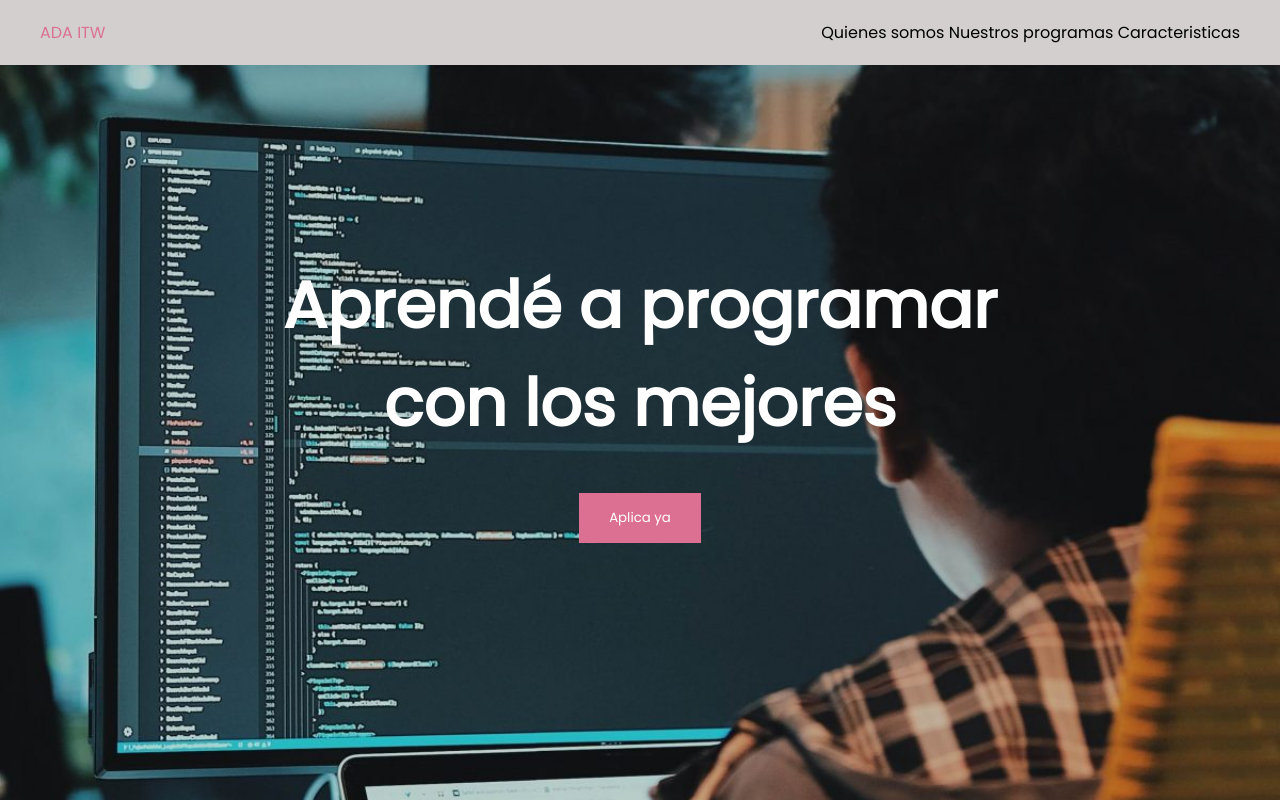
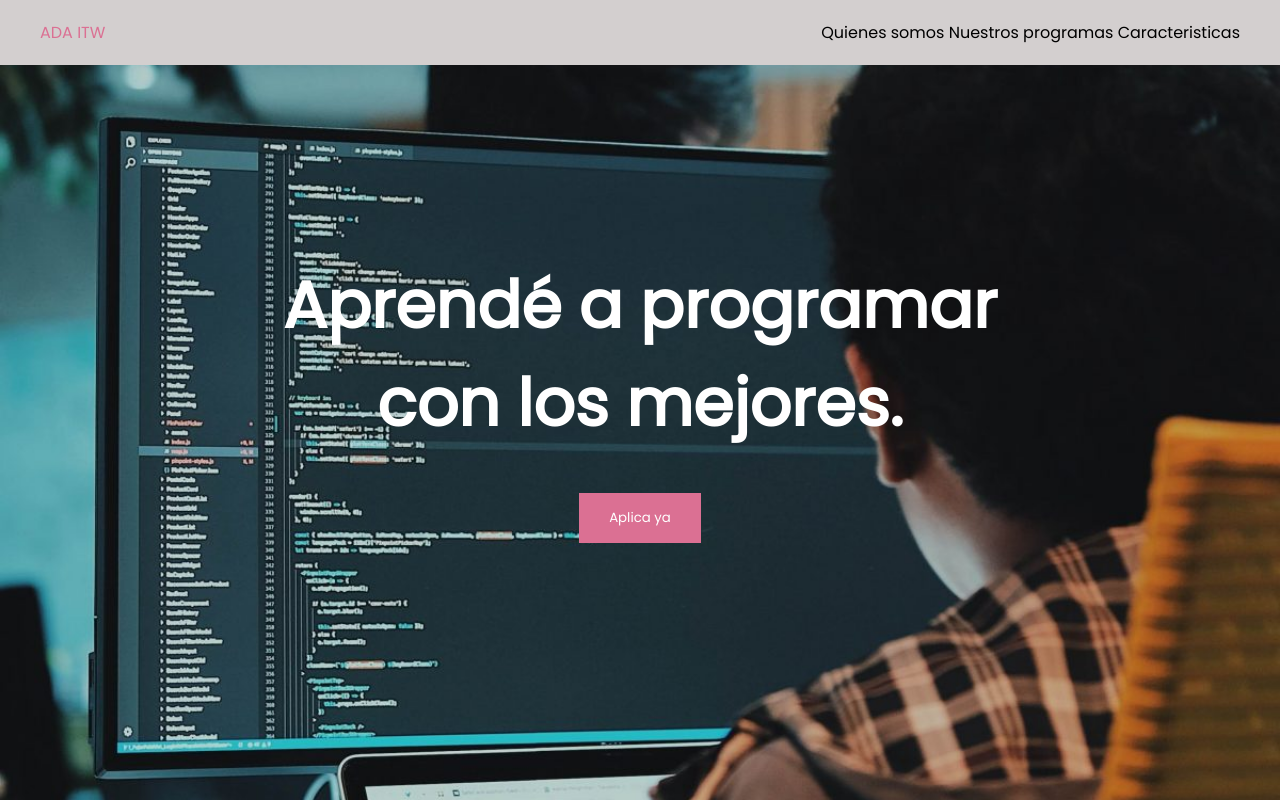
Before and after one commit to AnaCamilaAlmiron/Pagina, a plain HTML site: page index.html in a window 1280 px wide. Shown: the top 802 px of the page. Drawn offline with Linux system fonts and the light colour scheme.

Commit message:
agregue un punto

```diff
--- a/index.html
+++ b/index.html
@@ -23,7 +23,7 @@
       </div>
     </nav>
     <div class="fondo">
-      <h1 class="title">Aprendé a programar <br />con los mejores</h1>
+      <h1 class="title">Aprendé a programar <br />con los mejores.</h1>
       <button class="button">Aplica ya</button>
     </div>
     <div class="introduccion">
```
